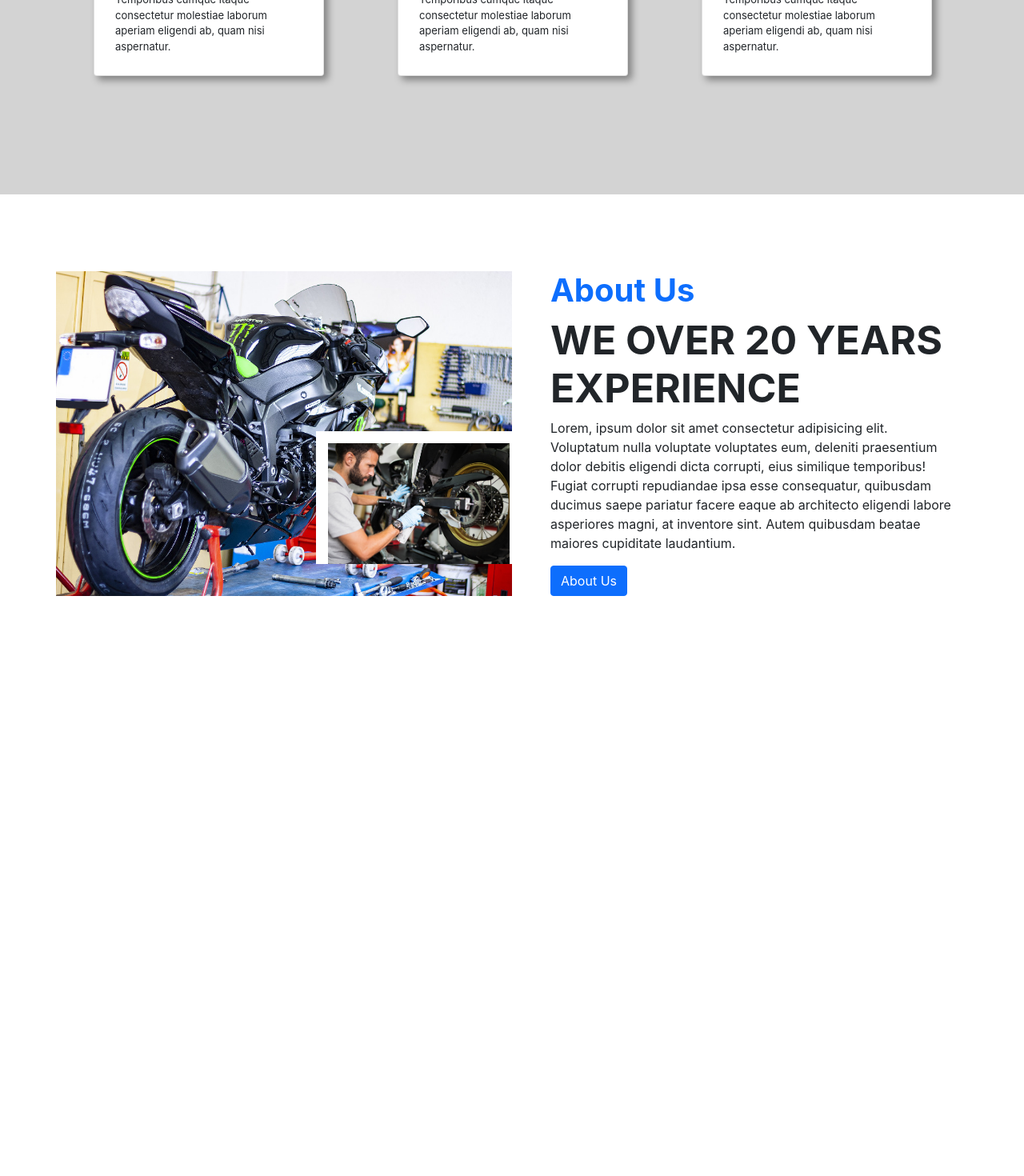
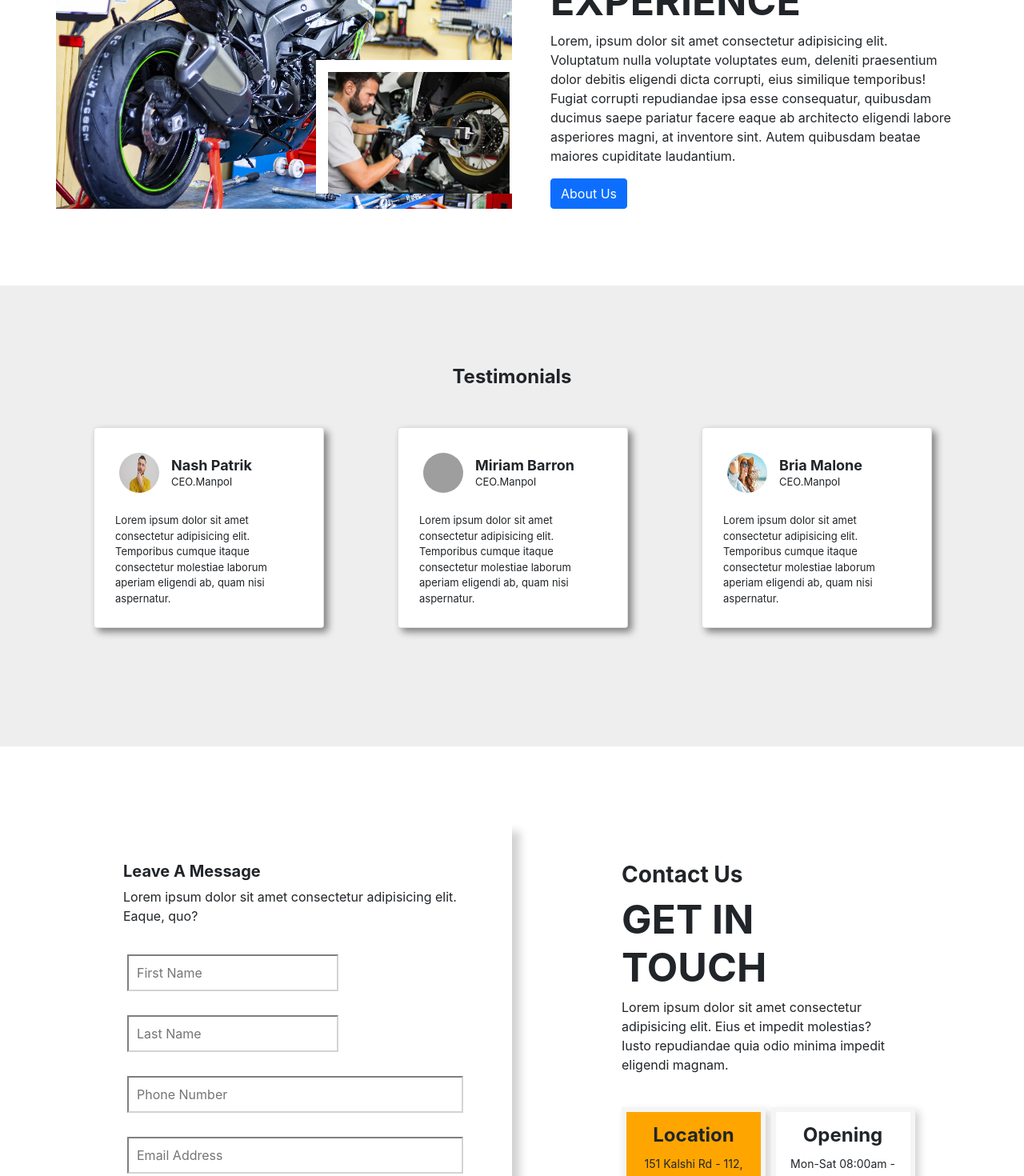
Before and after one commit to rjrayhankhan/motor-cycle-repair-clint, a React (Create React App) app: page / in a window 1280 px wide. Shown: the part 2461-3931 px from the top of the page at 80% size. Before the commit the page ends 3302 px from the top, so only its background shows below. Built offline with nearby package versions, Linux system fonts and the light colour scheme; grey boxes are pictures that could not be loaded.

Commit message:
done contact section

```diff
--- a/package.json
+++ b/package.json
@@ -15,6 +15,7 @@
     "react-avatar": "^4.0.0",
     "react-bootstrap": "^2.0.3",
     "react-dom": "^17.0.2",
+    "react-hook-form": "^7.22.2",
     "react-router-dom": "^4.3.1",
     "react-scripts": "4.0.3",
     "web-vitals": "^1.1.2"
--- a/src/components/Home/AboutUs/AboutUs.js
+++ b/src/components/Home/AboutUs/AboutUs.js
@@ -7,7 +7,7 @@ const AboutUs = () => {
 
     const styleSheet = {
         width: "257px",
-        margin: "200px 0 0 313px",
+        margin: "220px 0 0 313px",
         border: "15px solid white",
         borderBottom: "0"
     }
--- /dev/null
+++ b/src/components/Home/Contact/Contact.css
@@ -0,0 +1,47 @@
+.form {
+    box-shadow: 10px 10px 10px lightgrey;
+}
+
+.form input, textarea {
+    margin: 20px 0 10px 5px;
+    line-height: 40px;
+    border-color: lightgrey;
+    outline: none;
+    padding-left: 10px;
+}
+
+.input-field {
+   width: 420px;
+}
+
+.contact-info {
+    margin-bottom: 20px;
+    margin-top: 25px;
+    box-shadow: 5px 5px 10px lightgrey;
+    text-align: center;
+	width: 180px;
+	height: 115px;
+	border: 6px solid whitesmoke;
+    padding: 10px;
+}
+
+.contact-info:hover{
+    background-color:black;
+    color: white;
+    transition: 0.3s;
+	cursor: pointer;
+}
+
+.location {
+    background-color: orange;
+}
+.location:hover {
+    background-color:black;
+    color: white;
+    transition: 0.3s;
+	cursor: pointer;
+}
+
+.title {
+    padding-top: 5px;
+}
--- a/src/components/Home/Contact/Contact.js
+++ b/src/components/Home/Contact/Contact.js
@@ -1,9 +1,75 @@
 import React from 'react';
+import './Contact.css';
+import { useForm } from "react-hook-form";
 
 const Contact = () => {
+    const { register, handleSubmit, watch, formState: { errors } } = useForm();
+    const onSubmit = data => console.log(data);
+
+    console.log(watch("example")); // watch input value by passing the name of it
+
     return (
-        <div>
-            <h1>this is contact</h1>
+        <div className="container p-5 mt-5">
+            <div className="row">
+                <div className="form col-md-6 p-5">
+                    <form onSubmit={handleSubmit(onSubmit)}>
+                        <div className="name row">
+                            <h5><b>Leave A Message</b></h5>
+                            <p>Lorem ipsum dolor sit amet consectetur adipisicing elit. Eaque, quo?</p>
+                            <div className='col'>
+                                <input placeholder='First Name' type="text" {...register("firstName", { required: true })} />
+                                <br />
+                                {errors.firstName && <span className="text-danger">This field is required</span>}
+                            </div>
+
+                            <div className='col'>
+                                <input placeholder='Last Name' type="text" {...register("lastName", { required: true })} />
+                                <br />
+                                {errors.lastName && <span className="text-danger">This field is required</span>}
+                            </div>
+                        </div>
+
+                        <input placeholder='Phone Number' type="text" className="input-field" {...register("phoneNumber", { required: true })} />
+                        {errors.phoneNumber && <span className="text-danger">This field is required</span>}
+
+                        <input placeholder='Email Address' type="email" className="input-field" {...register("emailAddress", { required: true })} />
+                        {errors.emailAddress && <span className="text-danger">This field is required</span>}
+
+                        <textarea placeholder="Type Your Message" type="text" className="input-field" {...register("description", { required: true })} />
+                        {errors.description && <span className="text-danger">This field is required</span>}
+                        <br />
+
+                        <input className="input-field bg-primary text-white" type="submit" />
+                    </form>
+                </div>
+                <div className="col-md-5 p-5 text-justify offset-1">
+                    <h3><b>Contact Us</b></h3>
+                    <h1 style={{ fontSize: "50px" }}><b>GET IN TOUCH</b></h1>
+                    <p>Lorem ipsum dolor sit amet consectetur adipisicing elit. Eius et impedit molestias? Iusto repudiandae quia odio minima impedit eligendi magnam.</p>
+                    <div className="row">
+                        <div className="col-6">
+                            <div className="location contact-info">
+                                <h4 className="title"><b>Location</b></h4>
+                                <small>151 Kalshi Rd - 112, Dhaka 1216,</small>
+                            </div>
+                            <div className="email contact-info">
+                                <h4 className="title"><b>Email</b></h4>
+                                <small>motorcycle@gmail.com</small>
+                            </div>
+                        </div>
+                        <div className="col-6">
+                            <div className="opening contact-info">
+                                <h4 className="title"><b>Opening</b></h4>
+                                <small>Mon-Sat 08:00am - 20:00pm</small>
+                            </div>
+                            <div className="phone contact-info">
+                                <h4 className="title"><b>Phone</b></h4>
+                                <small>(+880) 1235-456780</small>
+                            </div>
+                        </div>
+                    </div>
+                </div>
+            </div>
         </div>
     );
 };
--- a/src/components/Home/Home/Home.js
+++ b/src/components/Home/Home/Home.js
@@ -1,5 +1,6 @@
 import React from 'react';
 import AboutUs from '../AboutUs/AboutUs';
+import Contact from '../Contact/Contact';
 import Header from '../Header/Header';
 import ServesCenter from '../ServesCenter/ServesCenter';
 import Services from '../Services/Services';
@@ -11,8 +12,9 @@ const Home = () => {
             <Header></Header>
             <ServesCenter></ServesCenter>
             <Services></Services>
+            <AboutUs></AboutUs>
             <Testimonials></Testimonials>
-            <AboutUs></AboutUs>
+            <Contact></Contact>
         </div>
     );
 };
--- a/src/components/Home/Services/Services.js
+++ b/src/components/Home/Services/Services.js
@@ -32,18 +32,20 @@ const information = [
 
 const Services = () => {
     return (
-        <div className="container">
-            <div className="serves-header text-center">
+        <div style={{backgroundColor: 'rgb(238, 238, 238)'}}>
+            <div className="container py-5">
+                <div className="serves-header text-center mt-5">
                     <h5><u>Our Services</u></h5>
-                <h2 className="mb-5" style={{fontWeight: 'bold'}}>We Provide <br /> Best Custom Motorcycle</h2>
+                    <h2 className="mb-5" style={{ fontWeight: 'bold' }}>We Provide <br /> Best Custom Motorcycle</h2>
                 </div>
                 <div className="serves-info row">
                     {
                         information.map(info => <ServesInfo data={info} key={info.id}></ServesInfo>)
                     }
                 </div>
-            <div style={{textAlign: "center"}}>
+                <div className="mb-5" style={{ textAlign: "center" }}>
                     <Button>Explore more</Button>
+                </div>
             </div>
         </div>
     );
--- a/src/components/Home/Testimonials/Testimonials.js
+++ b/src/components/Home/Testimonials/Testimonials.js
@@ -30,7 +30,7 @@ const feedback = [
 
 const Testimonials = () => {
     return (
-        <div className="pb-5" style={{ backgroundColor: "lightgrey", marginTop: "100px"}}>
+        <div className="pb-5" style={{ backgroundColor: "rgb(238, 238, 238)"}}>
             <div className="container" style={{ paddingTop: "100px"}}>
                 <h4 className="text-center mb-5"><b>Testimonials</b></h4>
                 <div className="row mt-5">
```
Also changed, not shown: 1 other file (tests, documents, lock files or other folders). Lines whose indentation alone changed are shown as unchanged.
